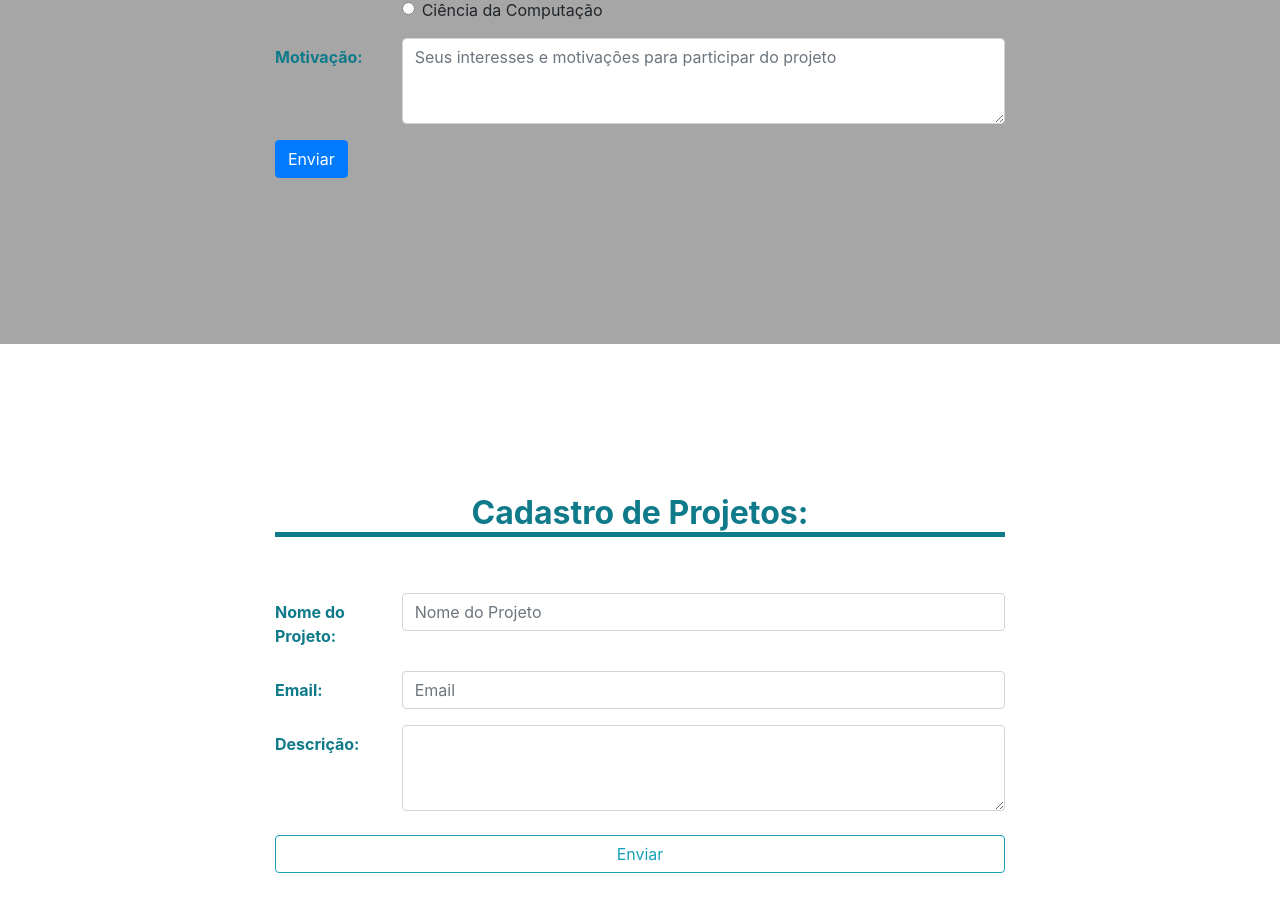
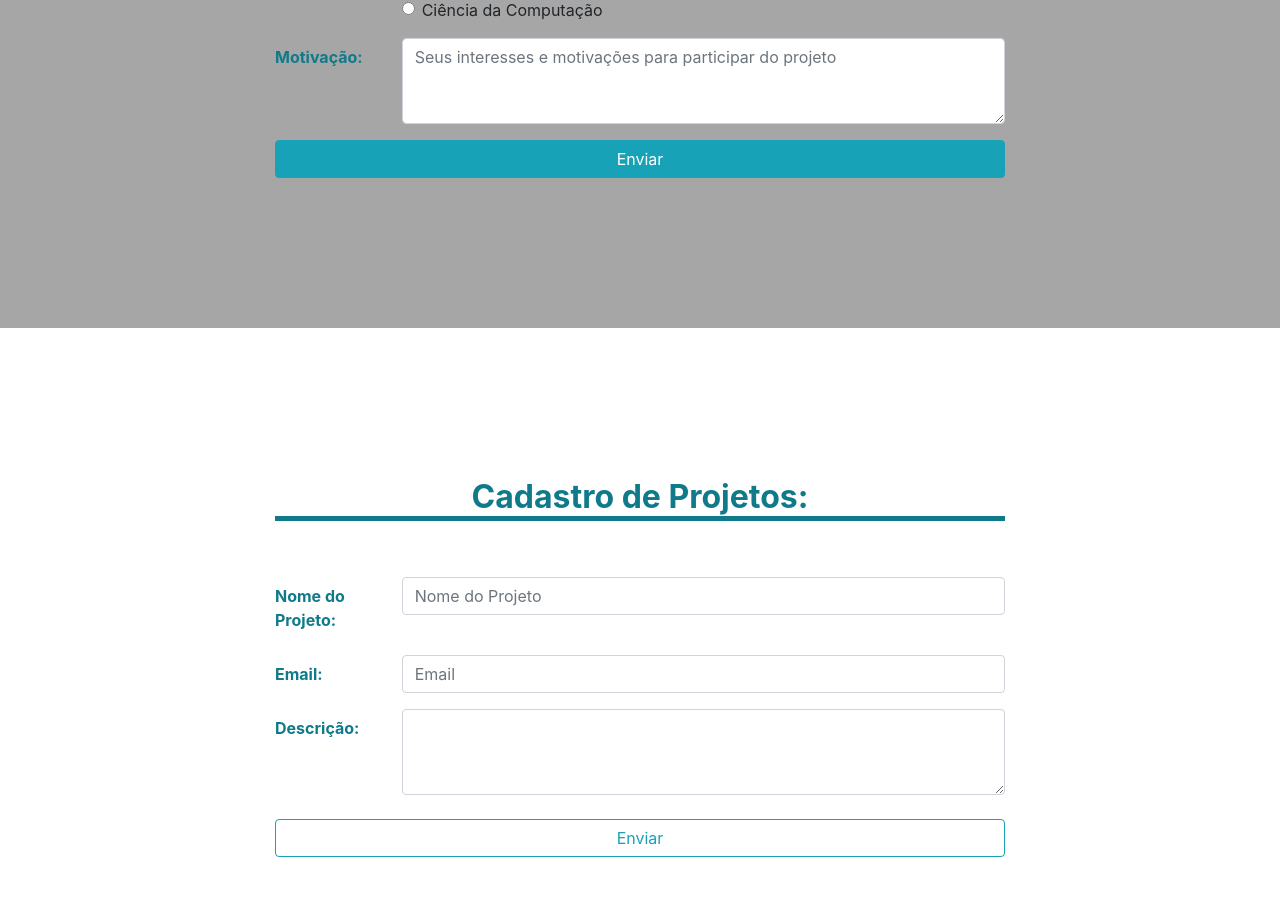
Before and after one commit to solidarizesw/site, an Angular app: page / in a window 1280 px wide. Shown: the part 2059-2971 px from the top of the page. Built offline with nearby package versions, Linux system fonts and the light colour scheme.

Commit message:
Update voluntarios.component.html

```diff
--- a/src/app/pages/voluntarios/voluntarios.component.html
+++ b/src/app/pages/voluntarios/voluntarios.component.html
@@ -59,11 +59,8 @@
 
               <!-- Botões -->
 
-              <div class="form-group row">
-                <div class="col-sm-10">
-                  <button type="submit" class="btn btn-primary">Enviar</button>
-                </div>
-              </div>
+              <button class="btn btn-info btn-block" type="submit">Enviar</button>
+
           </form>
 
         </div>
```
